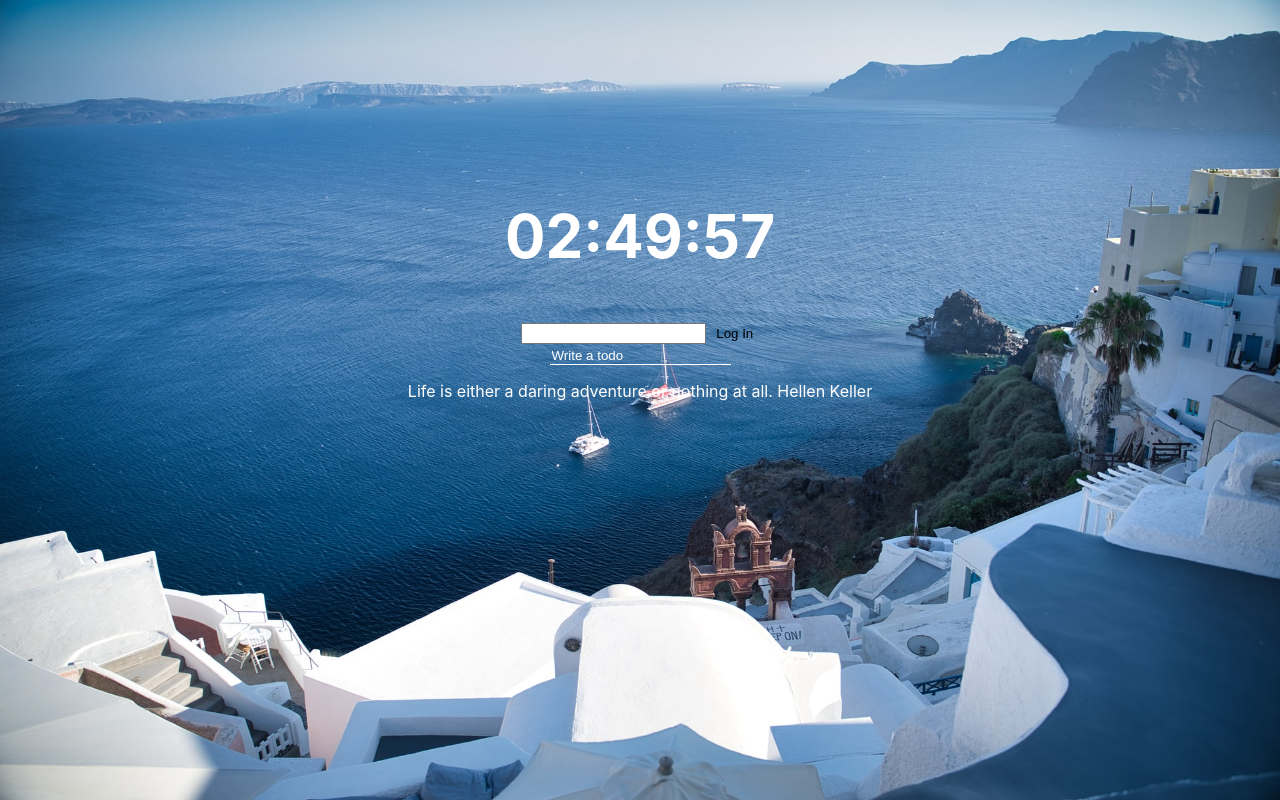
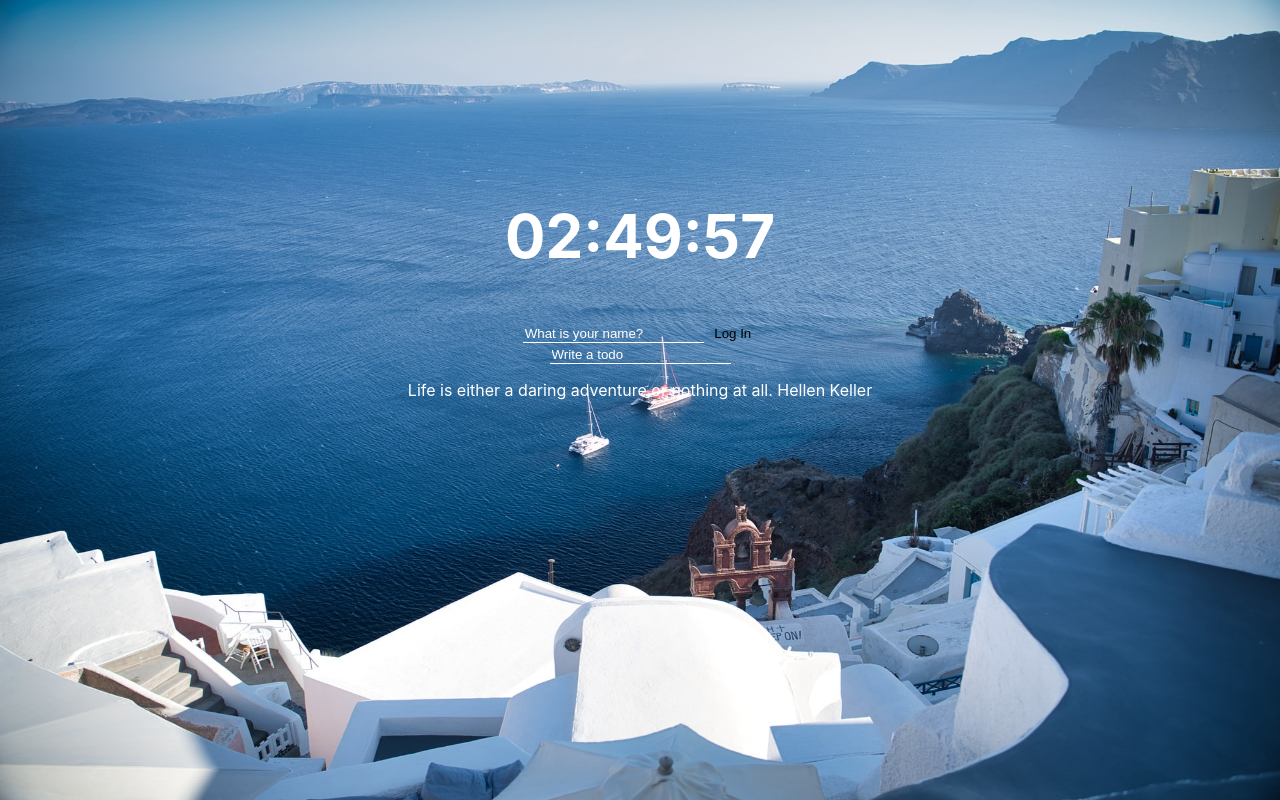
Before and after one commit to codesgoodman/vanillaJS-2021, a plain HTML site: page index.html in a window 1280 px wide. Drawn offline with Linux system fonts and the light colour scheme.

Commit message:
decorated login-form

```diff
--- a/css/style.css
+++ b/css/style.css
@@ -8,6 +8,12 @@ body {
 }
 #login-form {
   text-align: center;
+}
+#login-form input {
+  background: transparent;
+  border: none;
+  border-bottom: 1px solid white;
+  outline: none;
 }
 
 #clock {
```
